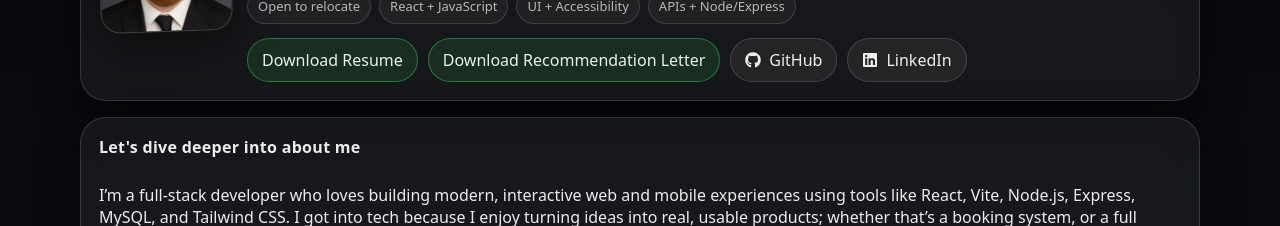
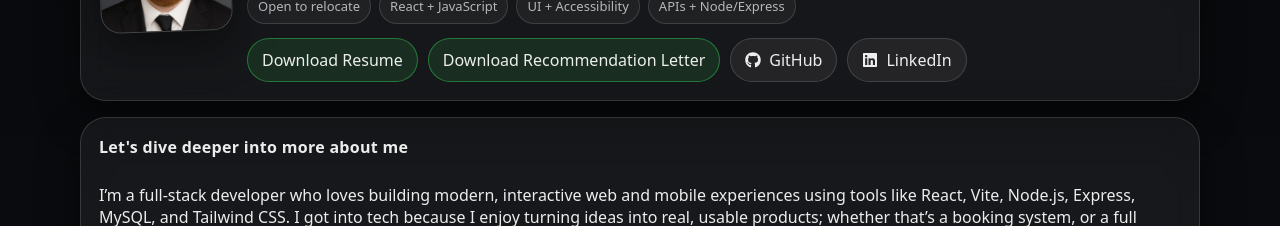
Before and after one commit to mmassey1084/Portfolio, a React (Vite) app: page / in a window 1280 px wide. Shown: the part 1060-1286 px from the top of the page. Built offline with nearby package versions, Linux system fonts and the light colour scheme.

Commit message:
Added a new section

```diff
--- a/src/pages/HomePage.jsx
+++ b/src/pages/HomePage.jsx
@@ -58,7 +58,7 @@ export default function HomePage() {
           <ProfileHeader />
 
           <div className="grid about">
-            <PanelSection title="Let's dive deeper into about me">
+            <PanelSection title="Let's dive deeper into more about me">
               <div className="grid">
                 <p>I’m a full-stack developer who loves building modern, interactive web and mobile experiences using tools like React, Vite, Node.js, Express, MySQL, and Tailwind CSS. I got into tech because I enjoy turning ideas into real, usable products; whether that’s a booking system, or a full production app like the one I’m building for The Church Studio in Tulsa.</p>
                 <p>I have a strong foundation in JavaScript frameworks, and I focus on writing clean, scalable code and creating interfaces that feel smooth, and accessible. I care a lot about details like performance, responsiveness, and accessibility; making sure what I build works well for everyone. Lately, I’ve been diving deeper into backend systems, APIs, authentication, databases, and integrations like Stripe, Firebase, and third-party platforms.</p>
```
